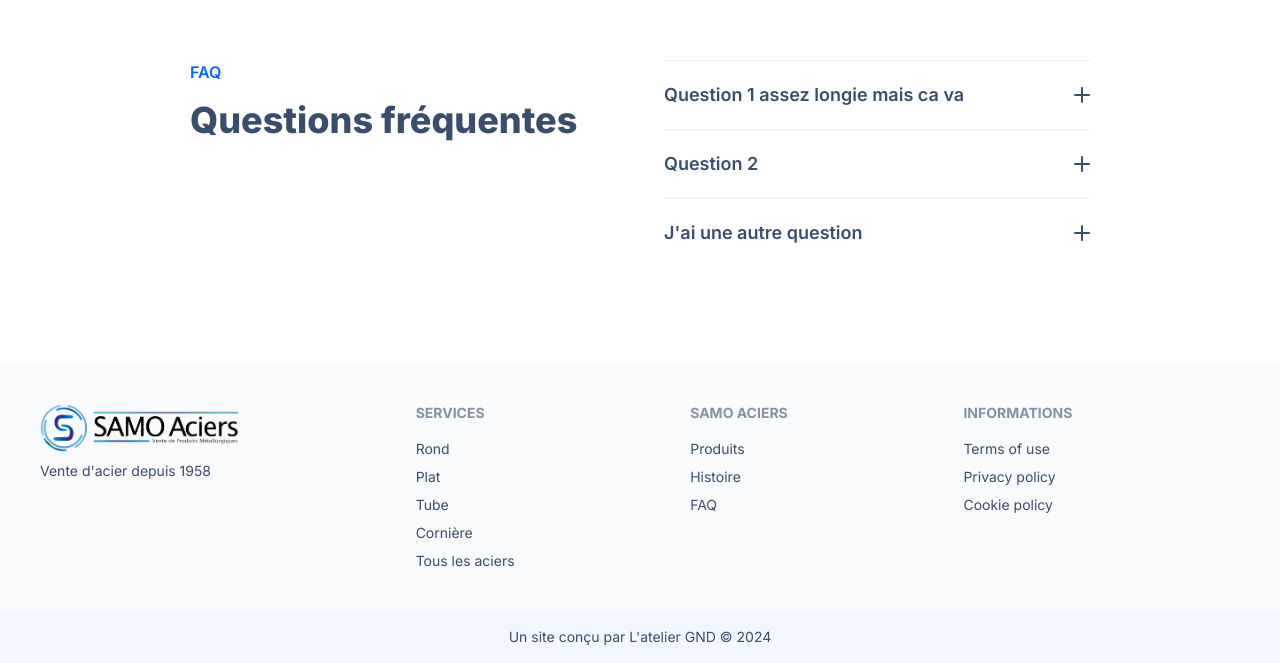
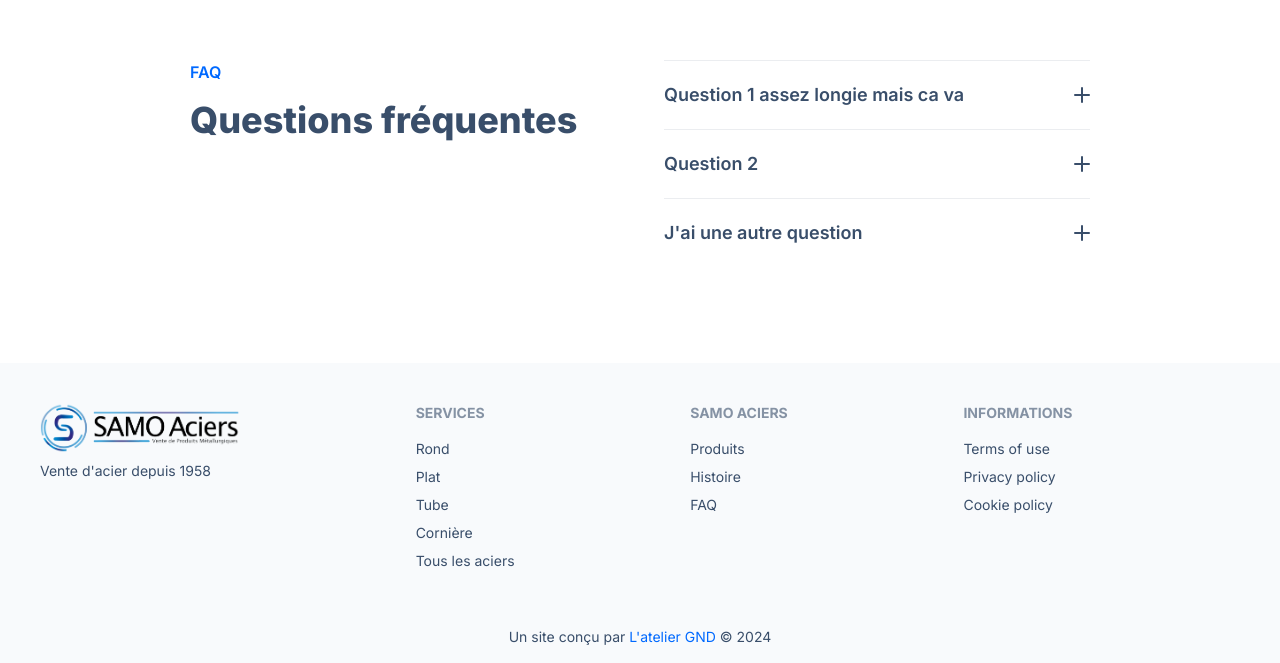
Before and after one commit to GN13008/samoNext, a Next.js app: page / in a window 1280 px wide. Shown: the part 3377-4040 px from the top of the page. Built offline with nearby package versions, Linux system fonts and the light colour scheme.

Commit message:
small changes

```diff
--- a/app/page.tsx
+++ b/app/page.tsx
@@ -107,9 +107,9 @@ export default function Home() {
                   fill="currentColor"
                 >
                   <path
-                    fill-rule="evenodd"
+                    fillRule="evenodd"
                     d="M8.603 3.799A4.49 4.49 0 0 1 12 2.25c1.357 0 2.573.6 3.397 1.549a4.49 4.49 0 0 1 3.498 1.307 4.491 4.491 0 0 1 1.307 3.497A4.49 4.49 0 0 1 21.75 12a4.49 4.49 0 0 1-1.549 3.397 4.491 4.491 0 0 1-1.307 3.497 4.491 4.491 0 0 1-3.497 1.307A4.49 4.49 0 0 1 12 21.75a4.49 4.49 0 0 1-3.397-1.549 4.49 4.49 0 0 1-3.498-1.306 4.491 4.491 0 0 1-1.307-3.498A4.49 4.49 0 0 1 2.25 12c0-1.357.6-2.573 1.549-3.397a4.49 4.49 0 0 1 1.307-3.497 4.49 4.49 0 0 1 3.497-1.307Zm7.007 6.387a.75.75 0 1 0-1.22-.872l-3.236 4.53L9.53 12.22a.75.75 0 0 0-1.06 1.06l2.25 2.25a.75.75 0 0 0 1.14-.094l3.75-5.25Z"
-                    clip-rule="evenodd"
+                    clipRule="evenodd"
                   />
                 </svg>
               </div>
@@ -129,9 +129,9 @@ export default function Home() {
                   fill="currentColor"
                 >
                   <path
-                    fill-rule="evenodd"
+                    fillRule="evenodd"
                     d="M2.25 2.25a.75.75 0 0 0 0 1.5H3v10.5a3 3 0 0 0 3 3h1.21l-1.172 3.513a.75.75 0 0 0 1.424.474l.329-.987h8.418l.33.987a.75.75 0 0 0 1.422-.474l-1.17-3.513H18a3 3 0 0 0 3-3V3.75h.75a.75.75 0 0 0 0-1.5H2.25Zm6.54 15h6.42l.5 1.5H8.29l.5-1.5Zm8.085-8.995a.75.75 0 1 0-.75-1.299 12.81 12.81 0 0 0-3.558 3.05L11.03 8.47a.75.75 0 0 0-1.06 0l-3 3a.75.75 0 1 0 1.06 1.06l2.47-2.47 1.617 1.618a.75.75 0 0 0 1.146-.102 11.312 11.312 0 0 1 3.612-3.321Z"
-                    clip-rule="evenodd"
+                    clipRule="evenodd"
                   />
                 </svg>
               </div>
@@ -151,9 +151,9 @@ export default function Home() {
                   fill="currentColor"
                 >
                   <path
-                    fill-rule="evenodd"
+                    fillRule="evenodd"
                     d="M4.848 2.771A49.144 49.144 0 0 1 12 2.25c2.43 0 4.817.178 7.152.52 1.978.292 3.348 2.024 3.348 3.97v6.02c0 1.946-1.37 3.678-3.348 3.97a48.901 48.901 0 0 1-3.476.383.39.39 0 0 0-.297.17l-2.755 4.133a.75.75 0 0 1-1.248 0l-2.755-4.133a.39.39 0 0 0-.297-.17 48.9 48.9 0 0 1-3.476-.384c-1.978-.29-3.348-2.024-3.348-3.97V6.741c0-1.946 1.37-3.68 3.348-3.97ZM6.75 8.25a.75.75 0 0 1 .75-.75h9a.75.75 0 0 1 0 1.5h-9a.75.75 0 0 1-.75-.75Zm.75 2.25a.75.75 0 0 0 0 1.5H12a.75.75 0 0 0 0-1.5H7.5Z"
-                    clip-rule="evenodd"
+                    clipRule="evenodd"
                   />
                 </svg>
               </div>
--- a/components/Foooter.component.tsx
+++ b/components/Foooter.component.tsx
@@ -45,9 +45,19 @@ export default function FooterComponent() {
           </nav>
         </div>
       </footer>
-      <footer className="footer footer-center bg-base-200 text-base-content p-4">
+      <footer className="footer footer-center bg-slate-50 text-base-content p-4">
         <aside>
-          <p>Un site conçu par L'atelier GND © {new Date().getFullYear()}</p>
+          <p>
+            Un site conçu par{" "}
+            <a
+              href="https://ateliergnd.fr/"
+              target="_blank"
+              className="text-primary"
+            >
+              L'atelier GND
+            </a>{" "}
+            © {new Date().getFullYear()}
+          </p>
         </aside>
       </footer>
     </>
--- a/components/Header.component.tsx
+++ b/components/Header.component.tsx
@@ -125,9 +125,9 @@ const Header = () => {
               fill="currentColor"
             >
               <path
-                fill-rule="evenodd"
+                fillRule="evenodd"
                 d="M1.5 4.5a3 3 0 0 1 3-3h1.372c.86 0 1.61.586 1.819 1.42l1.105 4.423a1.875 1.875 0 0 1-.694 1.955l-1.293.97c-.135.101-.164.249-.126.352a11.285 11.285 0 0 0 6.697 6.697c.103.038.25.009.352-.126l.97-1.293a1.875 1.875 0 0 1 1.955-.694l4.423 1.105c.834.209 1.42.959 1.42 1.82V19.5a3 3 0 0 1-3 3h-2.25C8.552 22.5 1.5 15.448 1.5 6.75V4.5Z"
-                clip-rule="evenodd"
+                clipRule="evenodd"
               />
             </svg>
             04 77 93 00 33
@@ -249,9 +249,9 @@ const Header = () => {
                     fill="currentColor"
                   >
                     <path
-                      fill-rule="evenodd"
+                      fillRule="evenodd"
                       d="M1.5 4.5a3 3 0 0 1 3-3h1.372c.86 0 1.61.586 1.819 1.42l1.105 4.423a1.875 1.875 0 0 1-.694 1.955l-1.293.97c-.135.101-.164.249-.126.352a11.285 11.285 0 0 0 6.697 6.697c.103.038.25.009.352-.126l.97-1.293a1.875 1.875 0 0 1 1.955-.694l4.423 1.105c.834.209 1.42.959 1.42 1.82V19.5a3 3 0 0 1-3 3h-2.25C8.552 22.5 1.5 15.448 1.5 6.75V4.5Z"
-                      clip-rule="evenodd"
+                      clipRule="evenodd"
                     />
                   </svg>
                   04 77 93 00 33
--- a/components/homePage/products.component.tsx
+++ b/components/homePage/products.component.tsx
@@ -19,7 +19,7 @@ export default function Products() {
                 />
               </div>
               <div className="absolute bottom-0 z-20 m-0 pb-4 ps-4 transition duration-300 ease-in-out group-hover:-translate-y-1 group-hover:translate-x-3 group-hover:scale-110">
-                <h1 className="font-serif text-2xl font-bold text-white">
+                <h1 className="font-mono text-2xl font-bold text-white">
                   {prod.title}
                 </h1>
                 <h1 className="text-sm font-light text-gray-200">
```
